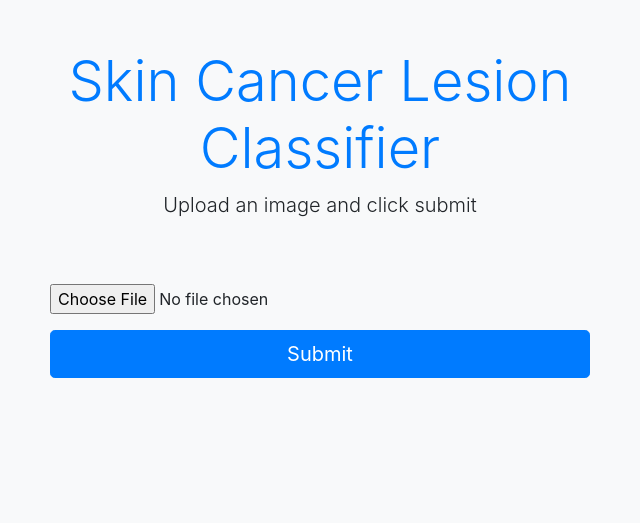
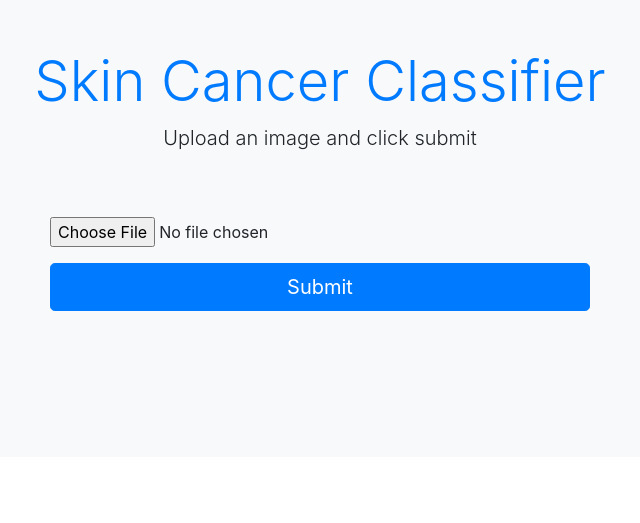
Before and after one commit to yassinebenromdhane/Skin-Cancer-Classifier, a Flask app: page / in a window 1280 px wide. Shown: the top 523 px of the page, without its empty margins (320-960 px from the left). Run offline with Flask 3, Linux system fonts and the light colour scheme; some libraries are stand-ins or nearby versions.

Commit message:
modify title

```diff
--- a/templates/index.html
+++ b/templates/index.html
@@ -25,7 +25,7 @@
         <div class="container">
             <div class="row justify-content-center">
                 <div class="col-md-8 text-center">
-                    <h1 class="display-4 text-primary">Skin Cancer Lesion Classifier</h1>
+                    <h1 class="display-4 text-primary">Skin Cancer Classifier</h1>
                     <p class="lead">Upload an image and click submit</p>
                 </div>
             </div>
```
